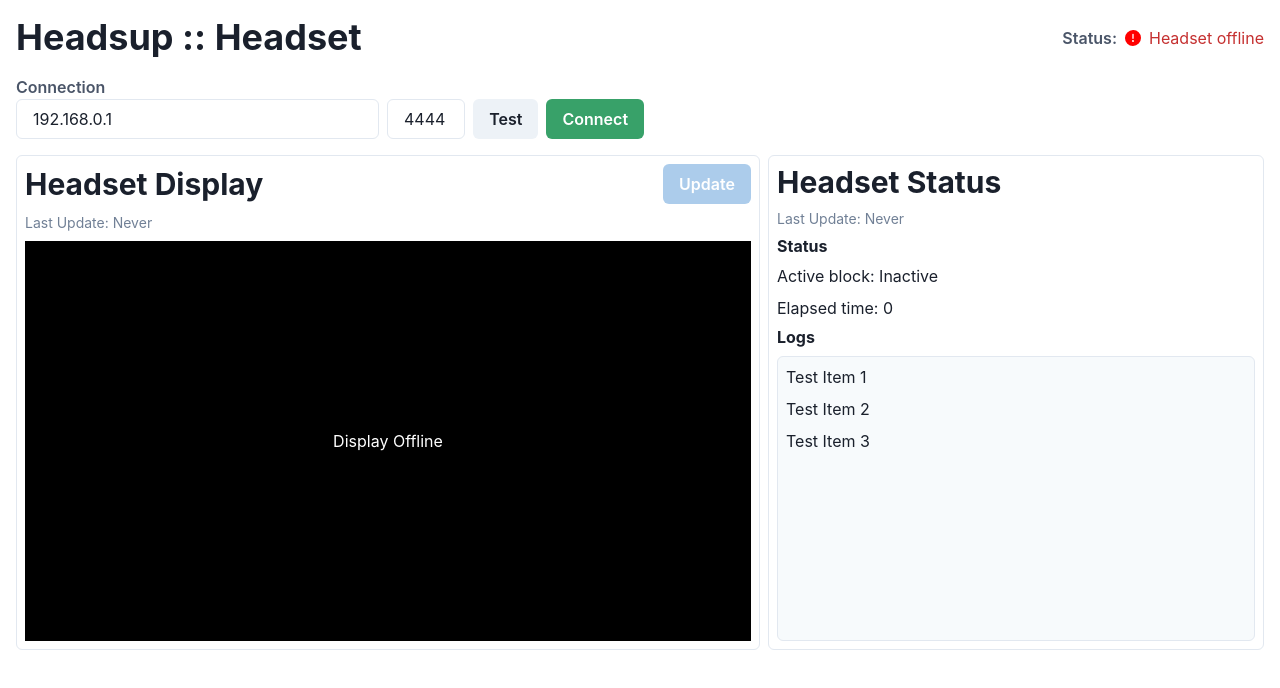
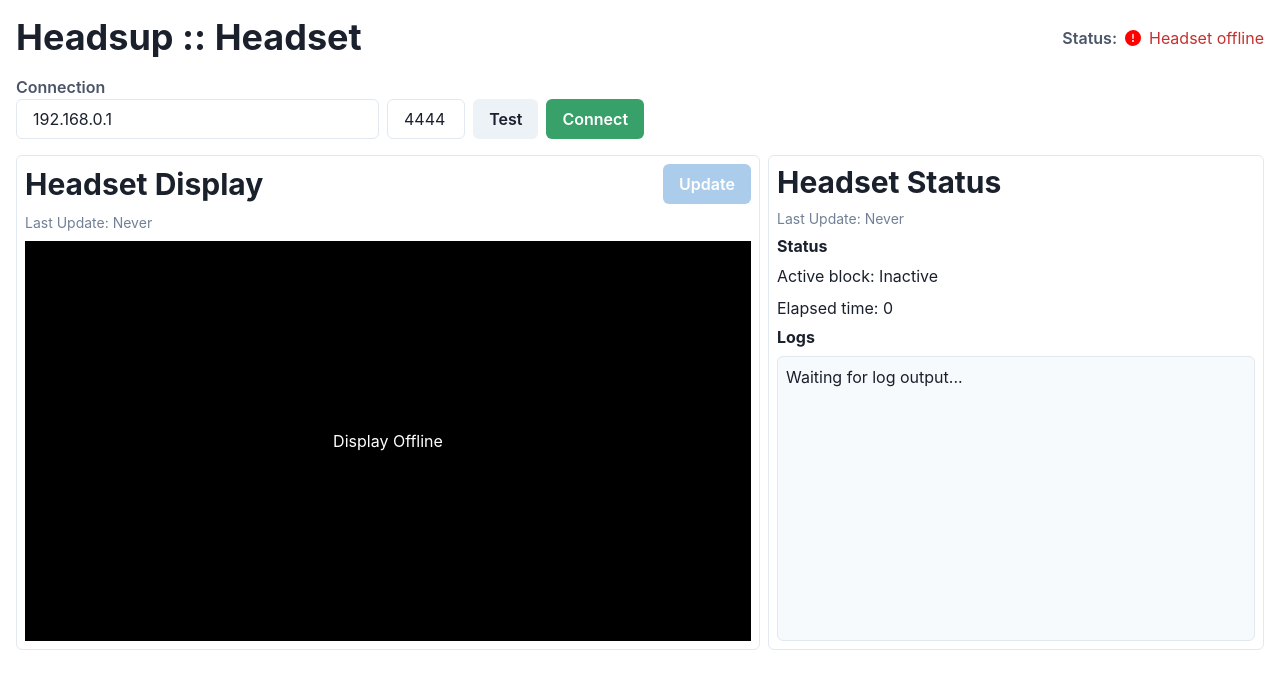
Before and after one commit to Brain-Development-and-Disorders-Lab/headsup, a React (Vite) app in the folder client/: page / in a window 1280 px wide. Shown: the top 688 px of the page. Built offline with nearby package versions, Linux system fonts and the light colour scheme.

Commit message:
Add log retrieval

```diff
--- a/client/src/App.tsx
+++ b/client/src/App.tsx
@@ -30,6 +30,7 @@ const App = () => {
   const [lastStatus, setLastStatus] = useState("Never");
   const [elapsedTime, setElapsedTime] = useState(0.0);
   const [activeBlock, setActiveBlock] = useState("Inactive");
+  const [systemLogs, setSystemLogs] = useState([] as string[]);
 
   // Toast instance
   const toast = useToast();
@@ -101,7 +102,10 @@ const App = () => {
   };
 
   const startSync = () => {
-    const interval = setInterval(updateStatus, 500);
+    const interval = setInterval(() => {
+      updateStatus();
+      updateLogs();
+    }, 500);
     setStatusInverval(interval);
   };
 
@@ -144,6 +148,30 @@ const App = () => {
       }
     }
   };
+
+  const updateLogs = async () => {
+    const response = await request<any>("http://" + address + ":" + port.toString() + "/logs", { timeout: 5000 });
+    if (response.success) {
+      const logs = JSON.parse(response.data);
+      if (logs.length > 0) {
+        setSystemLogs(systemLogs => [...systemLogs, JSON.parse(response.data)] );
+      }
+    } else {
+      toast({
+        status: "error",
+        title: "Connectivity Error",
+        description: `Could not connect to headset at address "${address}"`,
+        duration: 2000,
+        isClosable: true,
+        position: "bottom-right",
+      });
+
+      // Stop sync due to connectivity error
+      if (connected) {
+        await stopSync(true);
+      }
+    }
+  }
 
   return (
     <Flex w={"100%"} minH={"100vh"} direction={"column"} gap={"4"} p={"4"}>
@@ -220,7 +248,7 @@ const App = () => {
             {headsetState !== "connected" && <Text color={"white"}>Display Offline</Text>}
           </Flex>
         </Flex>
-        <Flex w={"40%"} direction={"column"} gap={"2"} border={"1px"} borderColor={"gray.200"} rounded={"md"} p={"2"}>
+        <Flex w={"40%"} direction={"column"} gap={"2"} border={"1px"} borderColor={"gray.200"} rounded={"md"} p={"2"} maxH={"70vh"}>
           <Flex w={"100%"} direction={"row"} align={"center"}>
             <Heading size={"lg"}>Headset Status</Heading>
           </Flex>
@@ -238,10 +266,12 @@ const App = () => {
             align={"stretch"}
             h={"100%"}
             bg={"gray.50"}
+            overflowY={"auto"}
           >
-            <StackItem alignContent={"center"}>Test Item 1</StackItem>
-            <StackItem>Test Item 2</StackItem>
-            <StackItem>Test Item 3</StackItem>
+            {systemLogs.length === 0 && <Text>Waiting for log output...</Text>}
+            {systemLogs.length > 0 && systemLogs.map((log, index) => {
+              return <StackItem key={`log_${index}`}><Text fontSize={"x-small"}>{log}</Text></StackItem>;
+            })}
           </VStack>
         </Flex>
       </Flex>
```
